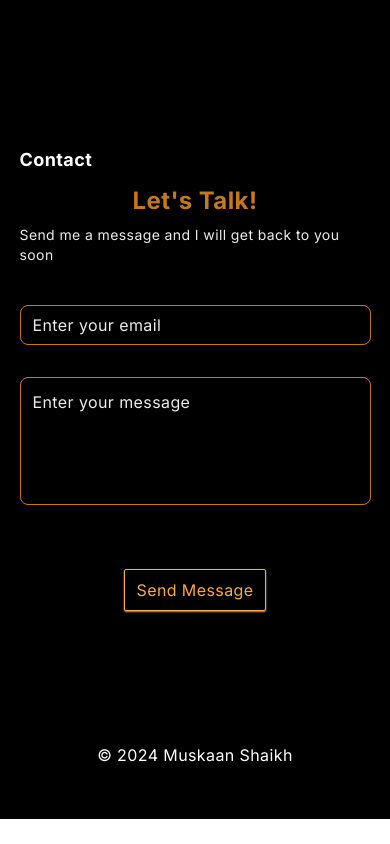
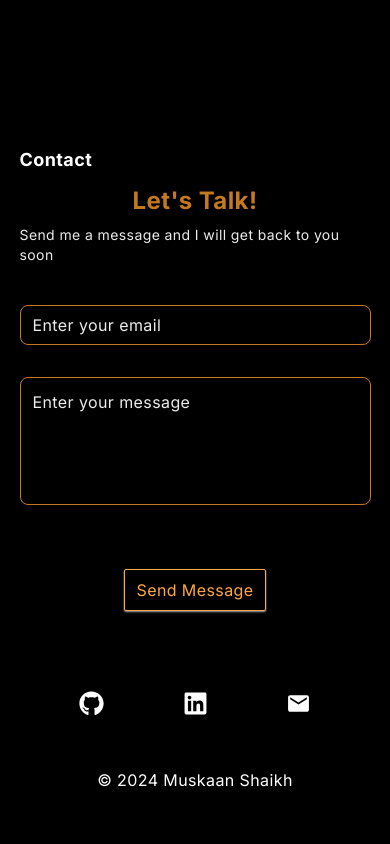
Before and after one commit to muskaan-shaikh/ms-portfolio, a Next.js app: page / in a window 390 px wide. Shown: the part 3245-4089 px from the top of the page. Before the commit the page ends 4064 px from the top, so only its background shows below. Built offline with nearby package versions, Linux system fonts and the light colour scheme.

Commit message:
Added social links for mobile view

```diff
--- a/src/app/page.js
+++ b/src/app/page.js
@@ -4,6 +4,7 @@ import Projects from "@/components/Projects";
 import Contact from "@/components/Contact";
 import Footer from "@/components/Footer";
 import Main from "@/components/Main";
+import Links from "@/components/Links";
 
 const inter = Inter({
   subsets: ["latin"],
@@ -15,6 +16,7 @@ export default function Home() {
       <Experience />
       <Projects />
       <Contact />
+      <Links />
       <Footer />
     </main>
   );
--- a/src/components/Layout.js
+++ b/src/components/Layout.js
@@ -1,17 +1,17 @@
 "use client";
-import { easeIn, motion } from "framer-motion";
+import { motion } from "framer-motion";
 import React from "react";
 
 export default function Layout({ children, id, title }) {
   const variants = {
-    hidden: { opacity: 0, y: 50 },
+    hidden: { opacity: 0, y: 30 },
     visible: {
       opacity: 1,
       y: 0,
       transition: {
-        duration: 1,
-        type: "spring",
-        easeIn
+        duration: 0.5,
+        delay: 0.2,
+        ease: [0.645, 0.045, 0.355, 1],
       },
     },
   };
--- /dev/null
+++ b/src/components/Links.js
@@ -0,0 +1,38 @@
+"use client";
+import { motion } from "framer-motion";
+import React from "react";
+import { FaGithub } from "react-icons/fa";
+import { FaLinkedin } from "react-icons/fa";
+import { MdEmail } from "react-icons/md";
+
+export default function Links() {
+  return (
+    <div className="md:hidden bg-black">
+      <motion.div
+        initial={{ opacity: 0 }}
+        whileInView={{ opacity: 1 }}
+        viewport={{ once: true }}
+        transition={{ duration: 1 }}
+        className="flex justify-evenly items-center "
+      >
+        <FaGithub
+          size={25}
+          className="cursor-pointer hover:scale-150 ease-in duration-300"
+          onClick={() => window.open("https://github.com/muskaan-shaikh")}
+        />
+        <FaLinkedin
+          size={25}
+          className="cursor-pointer hover:scale-150 ease-in duration-300"
+          onClick={() =>
+            window.open("https://www.linkedin.com/in/shaikh-muskaan")
+          }
+        />
+        <MdEmail
+          size={25}
+          className="cursor-pointer hover:scale-150 ease-in duration-300"
+          onClick={() => window.open("mailto:muskaan.mysa@gmail.com")}
+        />
+      </motion.div>
+    </div>
+  );
+}
--- a/src/components/Main.js
+++ b/src/components/Main.js
@@ -74,7 +74,7 @@ export default function Main() {
           <motion.div
             initial="hidden"
             animate="visible"
-            variants={textVariants(2.4)}
+            variants={textVariants(2.3)}
           >
             <Button
               variant="outlined"
--- a/src/components/ProjectItem.js
+++ b/src/components/ProjectItem.js
@@ -8,7 +8,7 @@ import { FiVideo } from "react-icons/fi";
 import { RiArticleLine } from "react-icons/ri";
 import { BsFiletypePpt } from "react-icons/bs";
 import Button from "./Button";
-import { easeIn, motion } from "framer-motion";
+import { delay, motion } from "framer-motion";
 
 export default function ProjectItem({
   image,
@@ -25,14 +25,14 @@ export default function ProjectItem({
   recognition,
 }) {
   const variants = {
-    hidden: { opacity: 0, y: 50 },
+    hidden: { opacity: 0, y: 30 },
     visible: {
       opacity: 1,
       y: 0,
       transition: {
-        duration: 1,
-        type: "spring",
-        easeIn
+        duration: 0.5,
+        delay: 0.2,
+        ease: [0.645, 0.045, 0.355, 1],
       },
     },
   };
```
